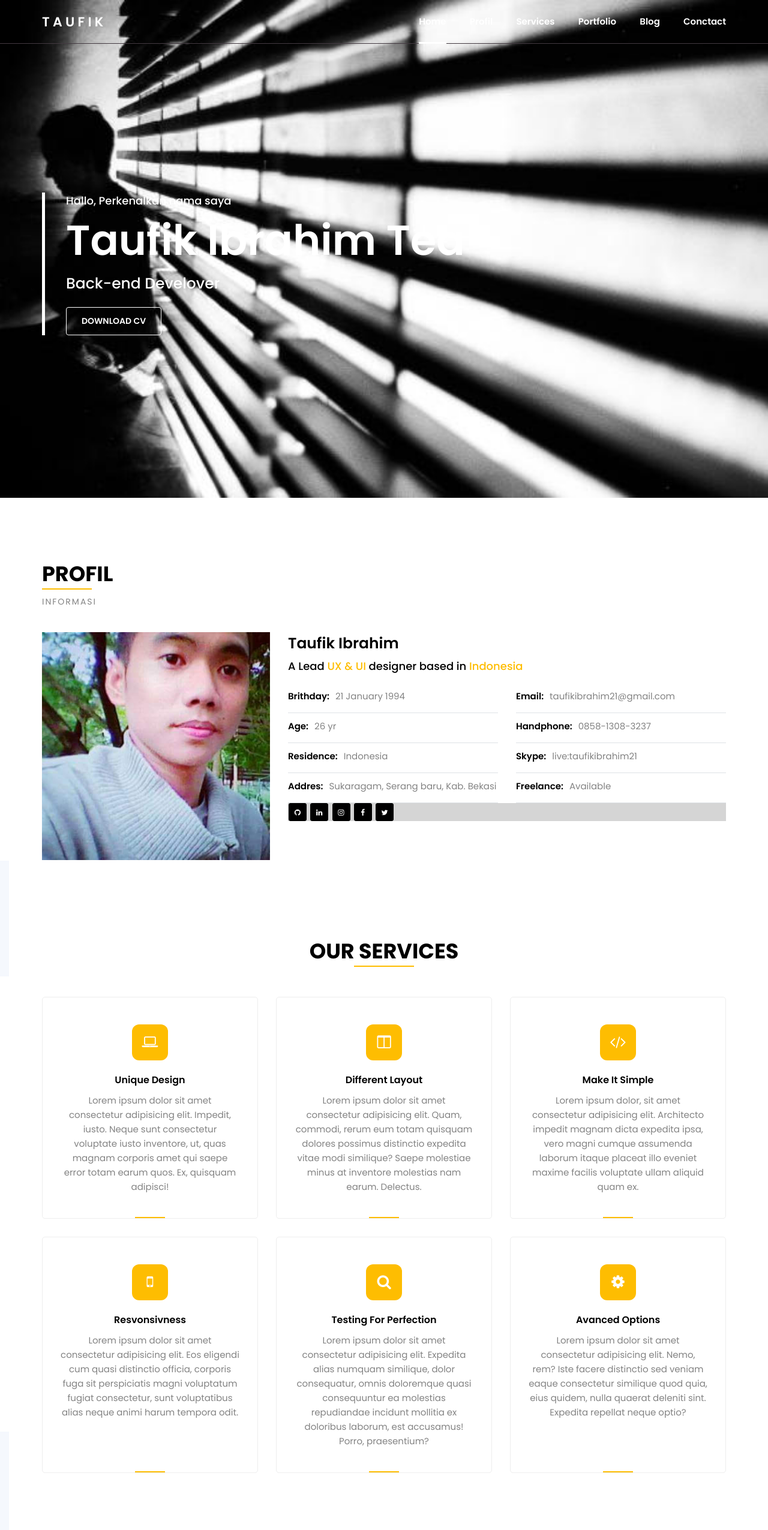
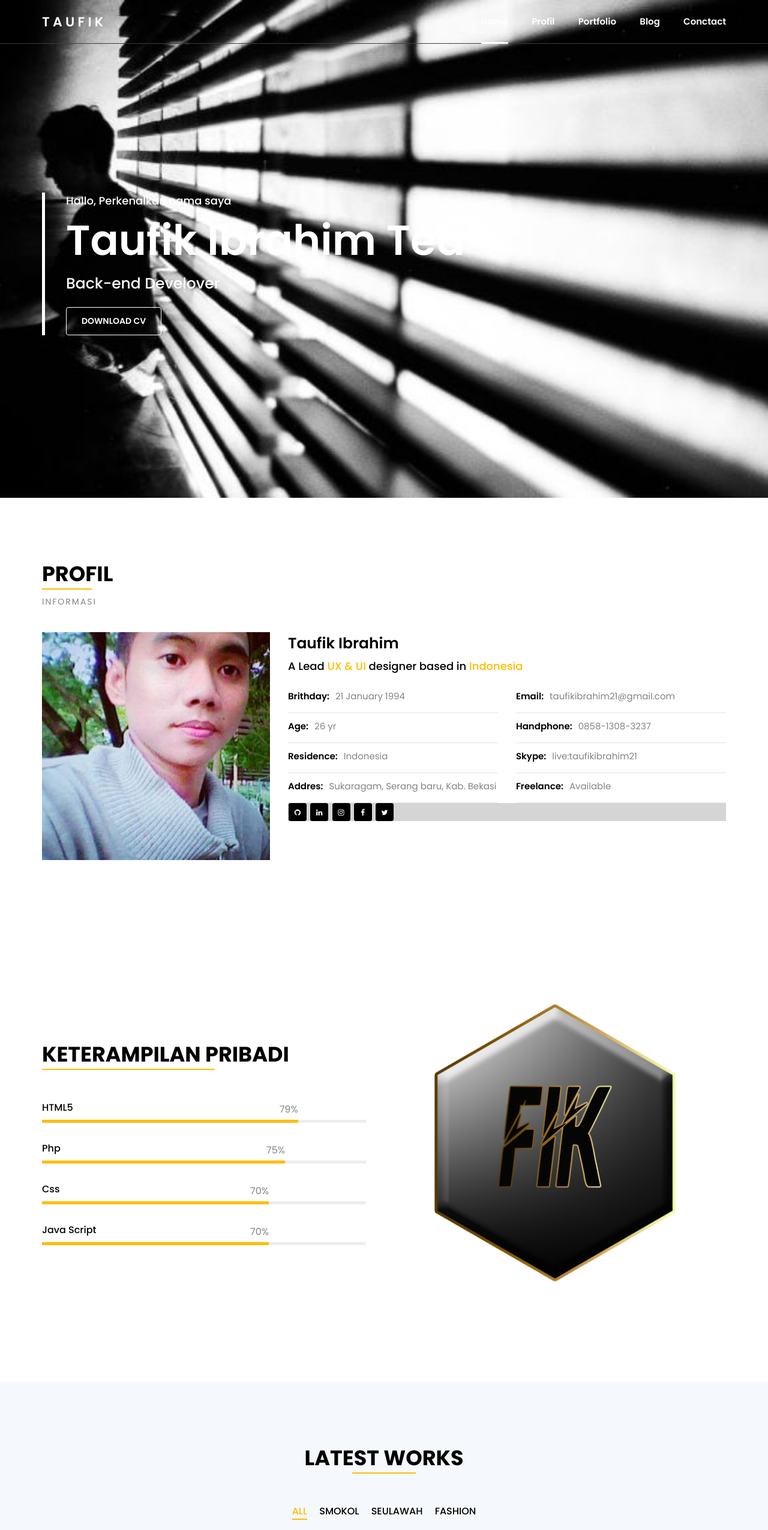
Before and after one commit to fikibrahim/personalbiodata, a plain HTML site: page index.html in a window 1280 px wide. Shown: the top 2551 px of the page at 60% size. Drawn offline with Linux system fonts and the light colour scheme.

Commit message:
delete service

```diff
--- a/index.html
+++ b/index.html
@@ -25,7 +25,6 @@
                     <ul>
                         <li><a href="#home" class="active">Home</a></li>
                         <li><a href="#about">Profil</a></li>
-                        <li><a href="#service">Services</a></li>
                         <li><a href="#portfolio">Portfolio</a></li>
                         <li><a href="#blog">Blog</a></li>
                         <li><a href="#conctact">Conctact</a></li>
@@ -123,7 +122,7 @@
     </section>
     <!-- End Start About -->
     <!-- Start Services -->
-    <secttion class="services" id="service">
+    <!-- <secttion class="services" id="service">
         <div class="container">
             <div class="row">
                 <div class="section-title text-center">
@@ -201,7 +200,7 @@
                 </div>
             </div>
         </div>
-    </secttion>
+    </secttion> -->
     <!-- End services -->
 
     <!-- Start Skills -->
```
